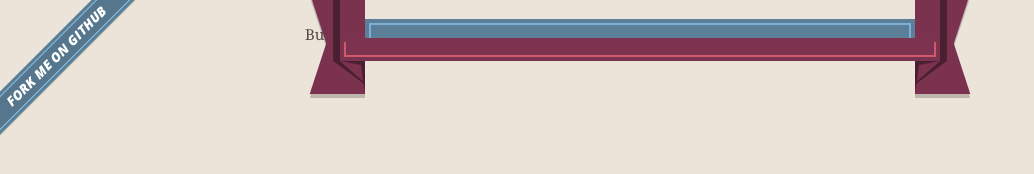
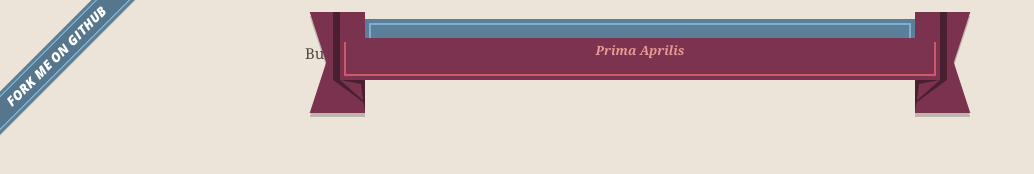
Before and after one commit to michal-lipski/michal-lipski.github.io, a plain HTML site: page index.html in a window 1280 px wide. Shown: the whole page, without its empty margins (0-1034 px from the left). Drawn offline with nearby package versions, Linux system fonts and the light colour scheme.

Commit message:
Update index.html

```diff
--- a/index.html
+++ b/index.html
@@ -27,19 +27,19 @@
       <header>
         <span class="ribbon-outer">
           <span class="ribbon-inner">
-            <h2></h2>
+            <h2>Prima Aprilis</h2>
           </span>
           <span class="left-tail"></span>
           <span class="right-tail"></span>
         </span>
       </header>
 
-     Buziaki, Misiek
+
 
 
       <span class="banner-fix"></span>
 
-
+<div>Buziaki, Misiek</div>
 
     </div>
 
```
